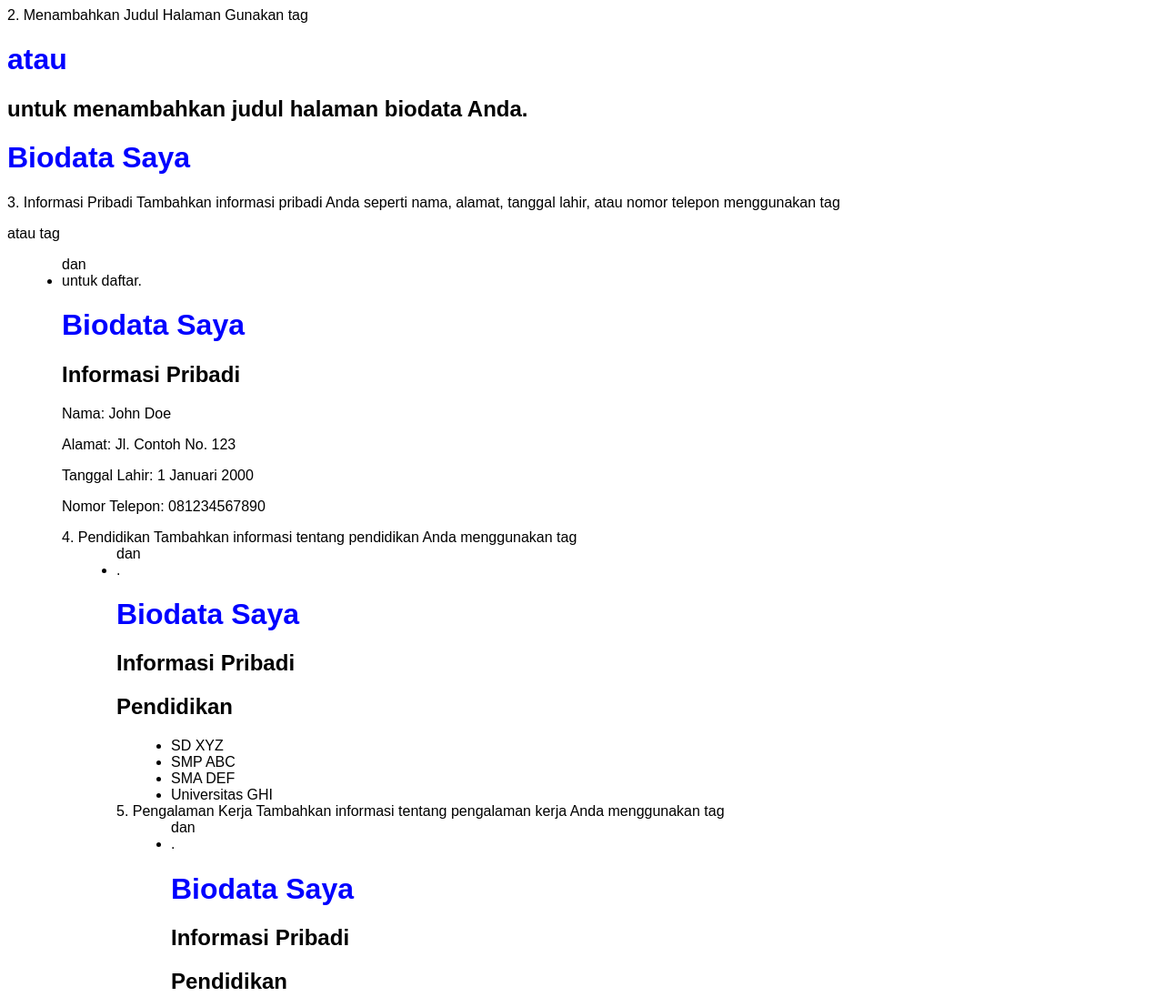
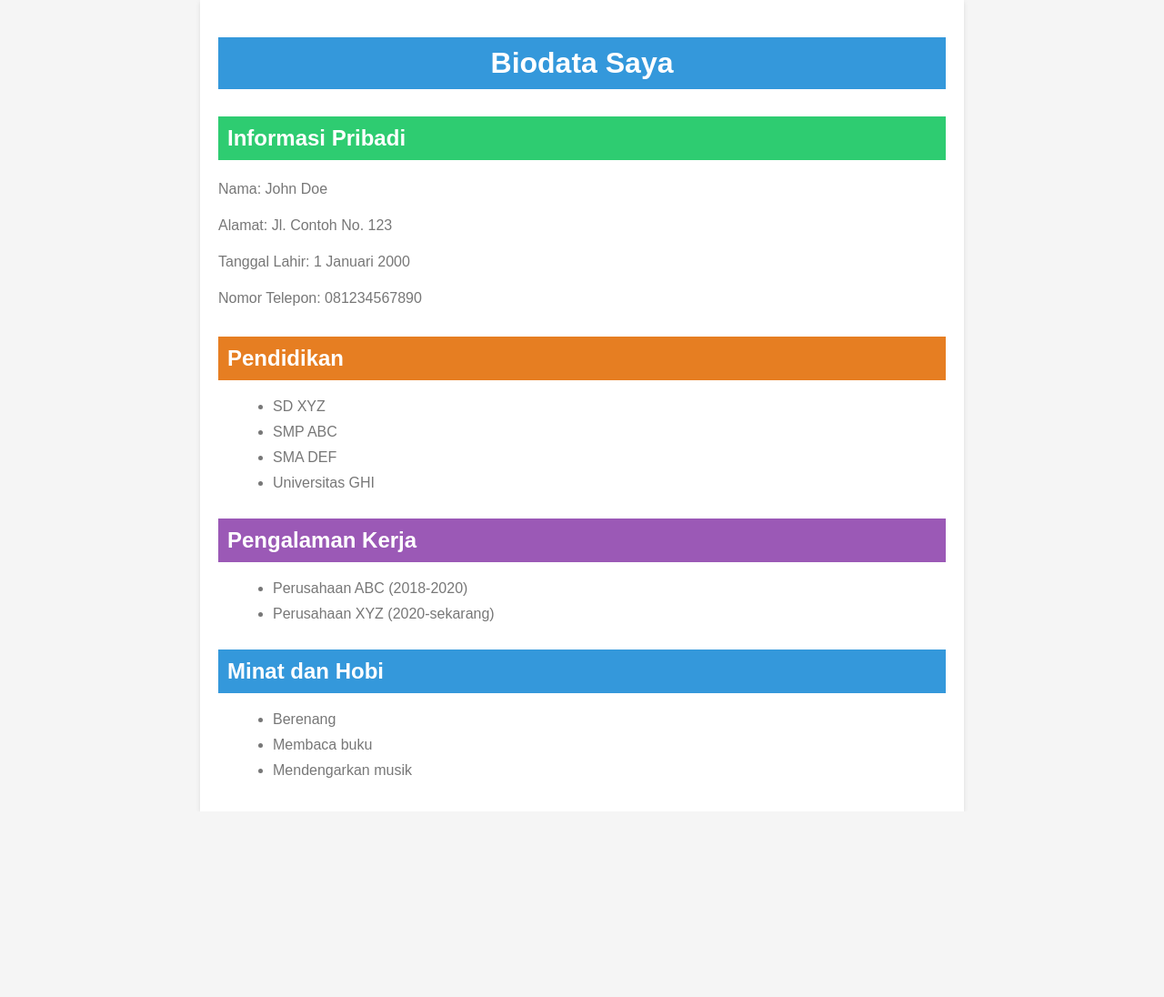
Before and after one commit to Iksanrizki/Iksan, a plain HTML site: page index.html in a window 1280 px wide. Shown: the top 1096 px of the page at 91% size. After the commit the page ends 892 px from the top, so only its background shows below. Drawn offline with Linux system fonts and the light colour scheme.

Commit message:
Update index.html

```diff
--- a/index.html
+++ b/index.html
@@ -1,119 +1,109 @@
+<!DOCTYPE html>
 <html>
 <head>
-<title>Biodata Iksan Rizki</title>
+<title>Biodata Iksan</title>
+<style>
+body {
+font-family: Arial, sans-serif;
+background-color: #f5f5f5;
+margin: 0;
+padding: 0;
+}
+
+h1 {
+color: #333;
+text-align: center;
+padding-top: 30px;
+}
+
+h2 {
+color: #666;
+margin-top: 30px;
+}
+
+p {
+color: #777;
+line-height: 1.5;
+}
+
+ul {
+list-style-type: disc;
+margin-left: 20px;
+color: #777;
+}
+
+li {
+margin-bottom: 10px;
+}
+
+.container {
+max-width: 800px;
+margin: 0 auto;
+padding: 20px;
+background-color: #fff;
+box-shadow: 0 2px 5px rgba(0, 0, 0, 0.1);
+}
+
+/* Warna-warna tambahan */
+.bg-blue {
+background-color: #3498db;
+color: #fff;
+padding: 10px;
+margin-bottom: 20px;
+}
+
+.bg-green {
+background-color: #2ecc71;
+color: #fff;
+padding: 10px;
+margin-bottom: 20px;
+}
+
+.bg-orange {
+background-color: #e67e22;
+color: #fff;
+padding: 10px;
+margin-bottom: 20px;
+}
+
+.bg-purple {
+background-color: #9b59b6;
+color: #fff;
+padding: 10px;
+margin-bottom: 20px;
+}
+</style>
 </head>
 <body>
-<!-- Isi halaman website -->
-</body>
-</html>
-2. Menambahkan Judul Halaman
-Gunakan tag <h1> atau <h2> untuk menambahkan judul halaman biodata Anda.
+<div class="container">
+<h1 class="bg-blue">Biodata Saya</h1>
 
-<body>
-<h1>Biodata Saya</h1>
-<!-- Isi halaman website -->
-</body>
-3. Informasi Pribadi
-Tambahkan informasi pribadi Anda seperti nama, alamat, tanggal lahir, atau nomor telepon menggunakan tag <p> atau tag <ul> dan <li> untuk daftar.
-
-<body>
-<h1>Biodata Saya</h1>
-
-<h2>Informasi Pribadi</h2>
+<h2 class="bg-green">Informasi Pribadi</h2>
 <p>Nama: John Doe</p>
 <p>Alamat: Jl. Contoh No. 123</p>
 <p>Tanggal Lahir: 1 Januari 2000</p>
 <p>Nomor Telepon: 081234567890</p>
-</body>
-4. Pendidikan
-Tambahkan informasi tentang pendidikan Anda menggunakan tag <ul> dan <li>.
 
-<body>
-<h1>Biodata Saya</h1>
-
-<h2>Informasi Pribadi</h2>
-<!-- Informasi pribadi di sini -->
-
-<h2>Pendidikan</h2>
+<h2 class="bg-orange">Pendidikan</h2>
 <ul>
 <li>SD XYZ</li>
 <li>SMP ABC</li>
 <li>SMA DEF</li>
 <li>Universitas GHI</li>
 </ul>
-</body>
-5. Pengalaman Kerja
-Tambahkan informasi tentang pengalaman kerja Anda menggunakan tag <ul> dan <li>.
 
-<body>
-<h1>Biodata Saya</h1>
-
-<h2>Informasi Pribadi</h2>
-<!-- Informasi pribadi di sini -->
-
-<h2>Pendidikan</h2>
-<!-- Informasi pendidikan di sini -->
-
-<h2>Pengalaman Kerja</h2>
+<h2 class="bg-purple">Pengalaman Kerja</h2>
 <ul>
 <li>Perusahaan ABC (2018-2020)</li>
 <li>Perusahaan XYZ (2020-sekarang)</li>
 </ul>
+
+<h2 class="bg-blue">Minat dan Hobi</h2>
+<ul>
+<li>Berenang</li>
+<li>Membaca buku</li>
+<li>Mendengarkan musik</li>
+</ul>
+</div>
 </body>
-6. Minat dan Hobi
-Tambahkan informasi tentang minat dan hobi Anda menggunakan tag <p> atau tag <ul> dan <li>.
-
-<body>
-<h1>Biodata Saya</h1>
-
-<h2>Informasi Pribadi</h2>
-<!-- Informasi pribadi di sini -->
-
-<h2>Pendidikan</h2>
-<!-- Informasi pendidikan di sini -->
-
-<h2>Pengalaman Kerja</h2>
-<ul>
-<li>Perusahaan ABC (2018-2020)</li>
-<li>Perusahaan XYZ (2020-sekarang)</li>
-</ul>
-</body>
-Gabungan Semua Kode HTML
-Berikut jika kode-kode di atas kita jadikan dalam satu file.
-
-<!DOCTYPE html>
-<html>
-<head>
-<title>Biodata Saya</title>
-<style>
-/* Gaya CSS */
-body {
-font-family: Arial, sans-serif;
-}
-
-h1 {
-color: blue;
-}
-
-ul {
-list-style-type: disc;
-margin-left: 20px;
-}
-</style>
-</head>
-<body>
-<h1>Biodata Saya</h1>
-
-<h2>Informasi Pribadi</h2>
-<p>Nama: John Doe</p>
-<p>Alamat: Jl. Contoh No. 123</p>
-<p>Tanggal Lahir: 1 Januari 2000</p>
-<p>Nomor Telepon: 081234567890</p>
-
-<h2>Pendidikan</h2>
-<ul>
-<li>SD XYZ</li>
-<li>SMP ABC</li>
-<li>SMA DEF</li>
-<li>Universitas GHI</li>
-</ul>
+</html>
```
